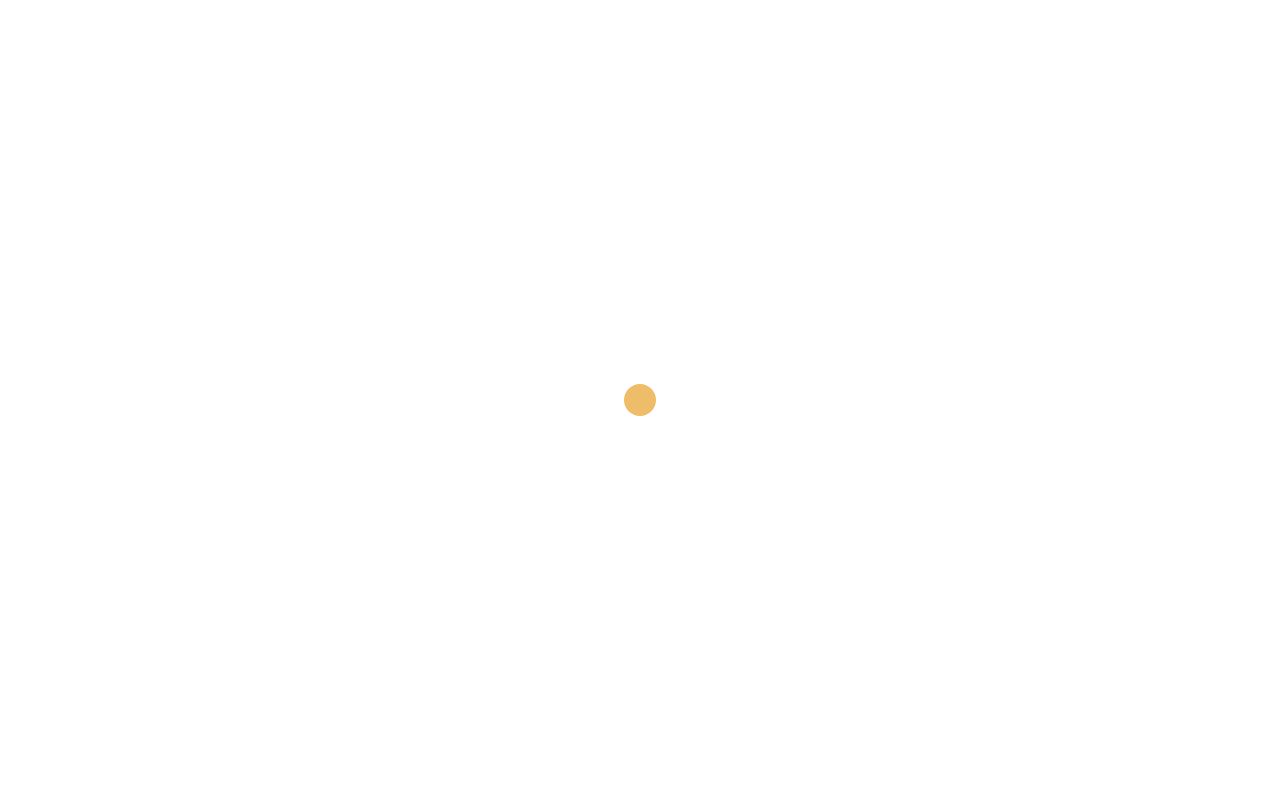
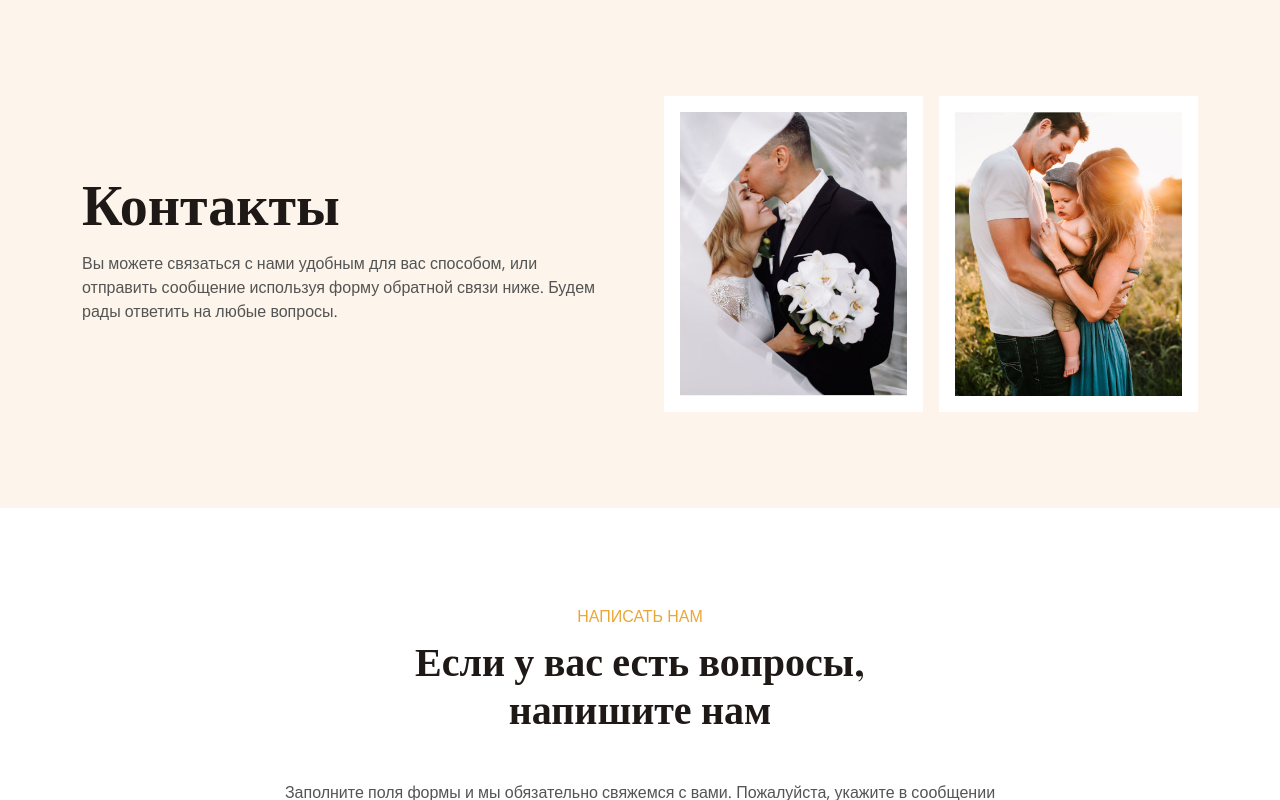
Before and after one commit to smtexx/focus, a Next.js app: page /contact in a window 1280 px wide. Before the commit this address had no page. Shown: the top 800 px of the page. Built offline with nearby package versions, Linux system fonts and the light colour scheme.

Commit message:
Add contact page

```diff
--- a/components/Layout/Layout.jsx
+++ b/components/Layout/Layout.jsx
@@ -46,7 +46,7 @@ export default function Layout({ children }) {
           id="navbarCollapse"
         >
           <div className="navbar-nav ms-auto py-0">
-            <a href="#" className="nav-item nav-link active">
+            <a href="/" className="nav-item nav-link active">
               На главную
             </a>
             <a href="/#about" className="nav-item nav-link">
--- /dev/null
+++ b/pages/contact.jsx
@@ -0,0 +1,155 @@
+/* eslint-disable @next/next/no-img-element */
+import { useEffect } from 'react';
+
+export default function Contact() {
+  useEffect(() => {
+    setTimeout(() => {
+      document.getElementById('spinner').classList.remove('show');
+    }, 500);
+  }, []);
+
+  return (
+    <>
+      {/* Header */}
+      <div className="container-fluid hero-header bg-light py-5 mb-5">
+        <div className="container py-5">
+          <div className="row g-5 align-items-center">
+            <div className="col-lg-6">
+              <h1 className="display-4 mb-3 animated slideInDown">
+                Контакты
+              </h1>
+              <p className="animated slideInDown">
+                Вы можете связаться с нами удобным для вас способом,
+                или отправить сообщение используя форму обратной связи
+                ниже. Будем рады ответить на любые вопросы.
+              </p>
+            </div>
+            <div className="col-lg-6 animated fadeIn">
+              <div className="row g-3">
+                <div className="col-6 text-end">
+                  <img
+                    className="img-fluid bg-white p-3 w-100"
+                    src="img/hero-1.jpg"
+                    alt=""
+                  />
+                </div>
+                <div className="col-6">
+                  <img
+                    className="img-fluid bg-white p-3 w-100"
+                    src="img/hero-2.jpg"
+                    alt=""
+                  />
+                </div>
+              </div>
+            </div>
+          </div>
+        </div>
+      </div>
+
+      {/* Contact */}
+      <section className="container-xxl py-5">
+        <div className="container">
+          <div
+            className="text-center mx-auto wow fadeInUp"
+            data-wow-delay="0.1s"
+            style={{ maxWidth: '500px' }}
+          >
+            <p className="text-primary text-uppercase mb-2">
+              Написать нам
+            </p>
+            <h1 className="display-6 mb-5">
+              Если у вас есть вопросы, напишите нам
+            </h1>
+          </div>
+          <div className="row g-0 justify-content-center">
+            <div
+              className="col-lg-8 wow fadeInUp"
+              data-wow-delay="0.1s"
+            >
+              <p className="text-center mb-4">
+                Заполните поля формы и мы обязательно свяжемся с вами.
+                Пожалуйста, укажите в сообщении email для обратной
+                связи и тему сообщения, так нам будет проще обработать
+                ваше обращение.
+              </p>
+              <form>
+                <div className="row g-3">
+                  <div className="col-md-6">
+                    <div className="form-floating">
+                      <input
+                        type="text"
+                        className="form-control"
+                        id="name"
+                        placeholder="Ваше имя"
+                      />
+                      <label htmlFor="name">Ваше имя</label>
+                    </div>
+                  </div>
+                  <div className="col-md-6">
+                    <div className="form-floating">
+                      <input
+                        type="email"
+                        className="form-control"
+                        id="email"
+                        placeholder="Ваш Email"
+                      />
+                      <label for="email">Ваш Email</label>
+                    </div>
+                  </div>
+                  <div className="col-12">
+                    <div className="form-floating">
+                      <input
+                        type="text"
+                        className="form-control"
+                        id="subject"
+                        placeholder="Тема сообщения"
+                      />
+                      <label for="subject">Тема сообщения</label>
+                    </div>
+                  </div>
+                  <div className="col-12">
+                    <div className="form-floating">
+                      <textarea
+                        className="form-control"
+                        placeholder="Текст сообщения"
+                        id="message"
+                        style={{ height: '200px' }}
+                      ></textarea>
+                      <label for="message">Текст сообщения</label>
+                    </div>
+                  </div>
+                  <div className="col-12 text-center">
+                    <button
+                      className="btn btn-primary py-3 px-5"
+                      type="submit"
+                    >
+                      Отправить
+                    </button>
+                  </div>
+                </div>
+              </form>
+            </div>
+          </div>
+        </div>
+      </section>
+
+      {/* Google Map */}
+      <section
+        className="container-xxl py-5 px-0 wow fadeInUp"
+        data-wow-delay="0.1s"
+      >
+        <iframe
+          className="w-100 mb-n2"
+          style={{ height: '450px' }}
+          src="https://yandex.ru/map-widget/v1/?um=constructor%3Abdbaedf4f3d51e03895ba18b236d4eba509ddf00c46c2bbe50d05dd98498d693&amp;source=constructor"
+          frameborder="0"
+          allowfullscreen=""
+          aria-hidden="false"
+          tabindex="0"
+          loading="lazy"
+          referrerpolicy="no-referrer-when-downgrade"
+        ></iframe>
+      </section>
+    </>
+  );
+}
```
